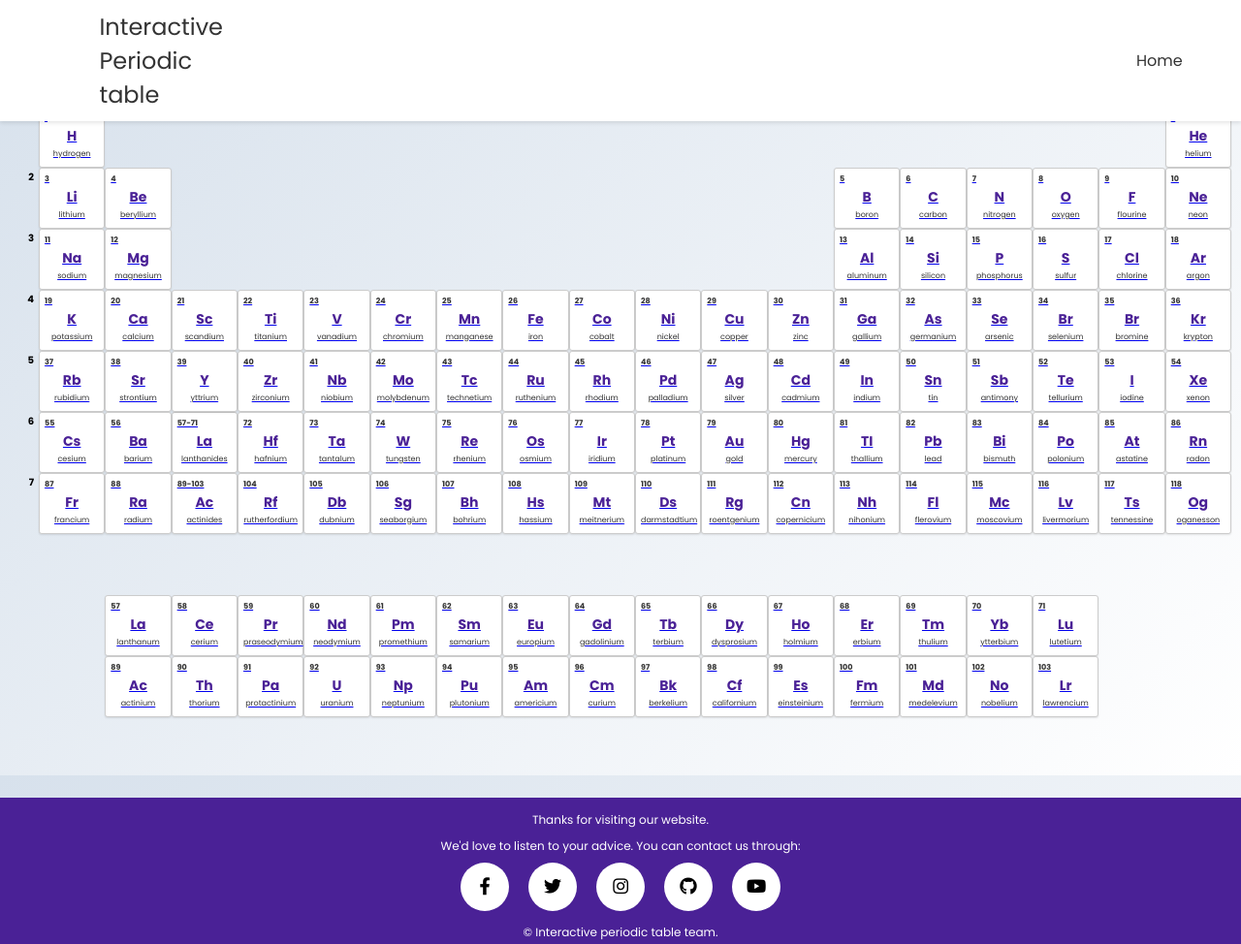
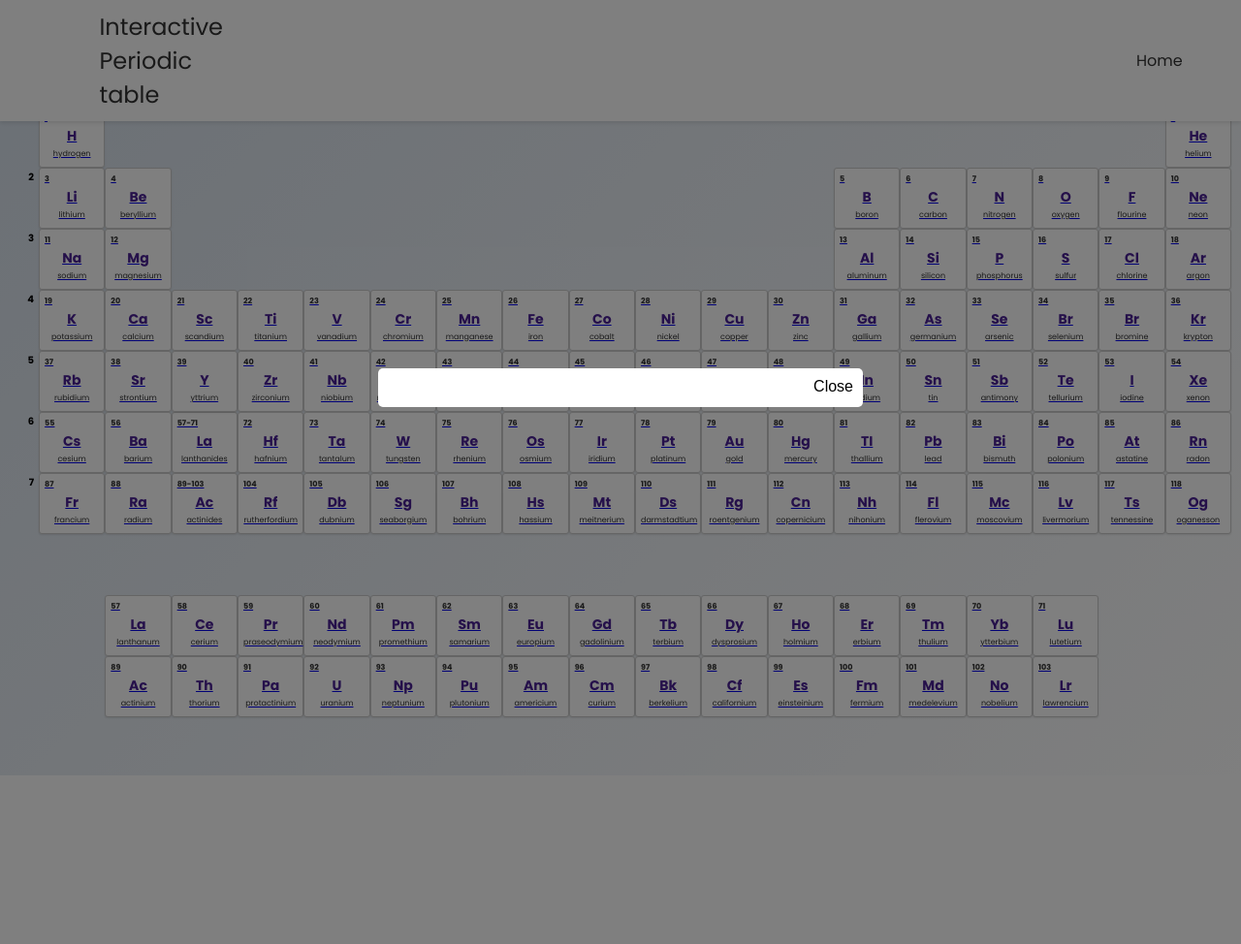
Before and after one commit to M1k3ez/ipt, a Flask app: page / in a window 1280 px wide. Shown: the whole page at 97% size. After the commit the page ends 800 px from the top, so only its background shows below. Run offline with Flask 3, Linux system fonts and the light colour scheme; data comes from the database, SQL or seed files in the repository.

Commit message:
fixed modal js

```diff
--- a/Y13-DTP/static/JS/popup.js
+++ b/Y13-DTP/static/JS/popup.js
@@ -11,7 +11,7 @@ $(document).ready(function() {
                 } else {
                     var content = '<h2>' + response.name + ' (' + response.symbol + ')</h2>';
                     content += '<p>Electron: ' + response.electron + '</p>';
-                    content += '<p>Electro negativity: ' + response.enegativity + '</p>';
+                    content += '<p>Electronegativity: ' + response.enegativity + '</p>';
                     content += '<p>Melting Point: ' + response.meltingpoint + '°C</p>';
                     content += '<p>Boiling Point: ' + response.boilingpoint + '°C</p>';
                     content += '<p>Details: ' + response.details + '</p>';
@@ -26,7 +26,6 @@ $(document).ready(function() {
             }
         });
     });
-
     $('#popup-close').click(function() {
         $('#popup').hide();
     });
--- a/Y13-DTP/static/css/style.css
+++ b/Y13-DTP/static/css/style.css
@@ -576,6 +576,8 @@ textarea {
   width: 100%;
   height: 100%;
   background: rgba(0, 0, 0, 0.5);
+  z-index: 1000; /* Ensure the popup is above the navbar */
+  display: flex;
   justify-content: center;
   align-items: center;
 }
--- a/Y13-DTP/templates/home.html
+++ b/Y13-DTP/templates/home.html
@@ -46,6 +46,8 @@
             </div>
     {% endfor %}
 </div>
+
+<!-- Popup Structure -->
 <div id="popup" class="popup">
     <div class="popup-inner">
         <button id="popup-close" class="popup-close">Close</button>
```
